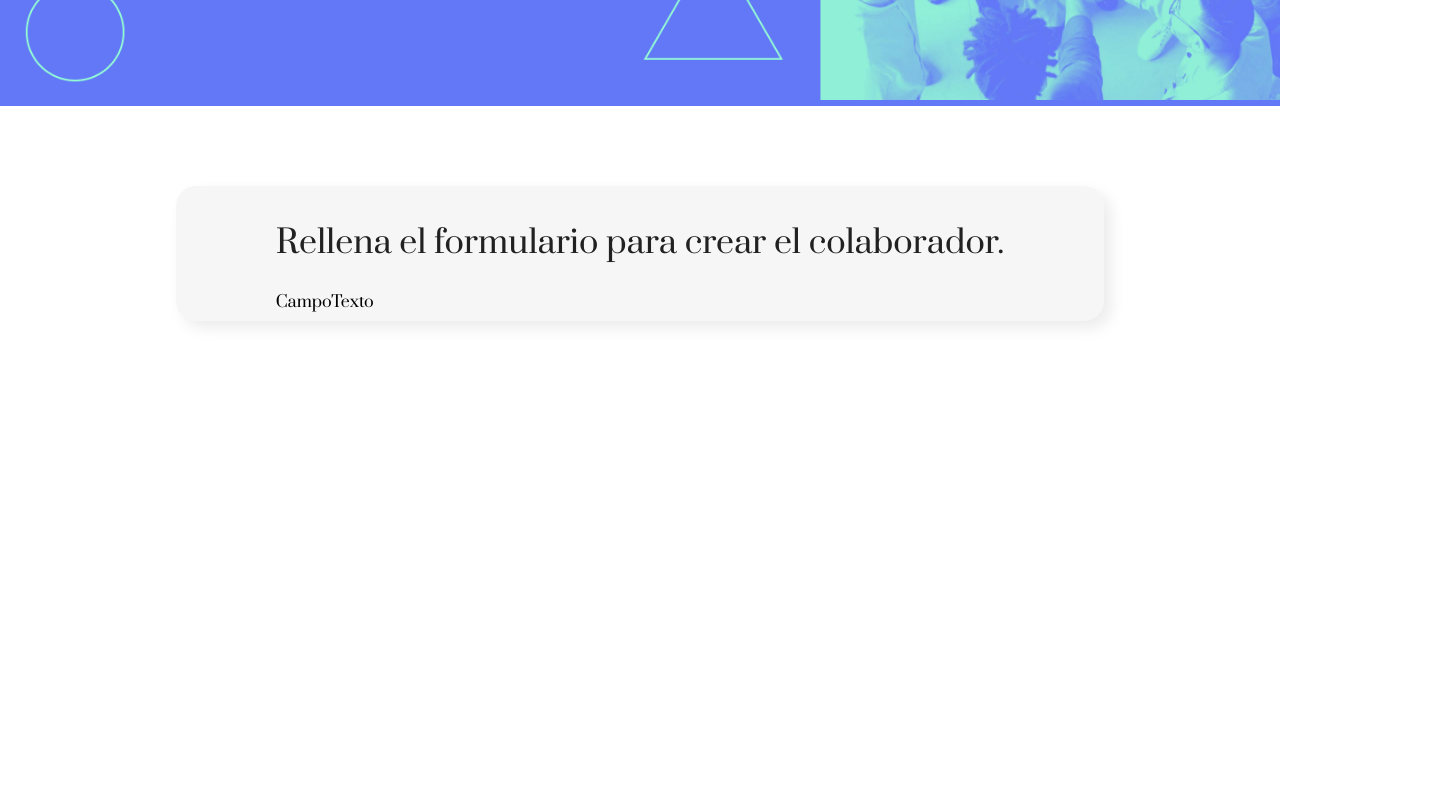
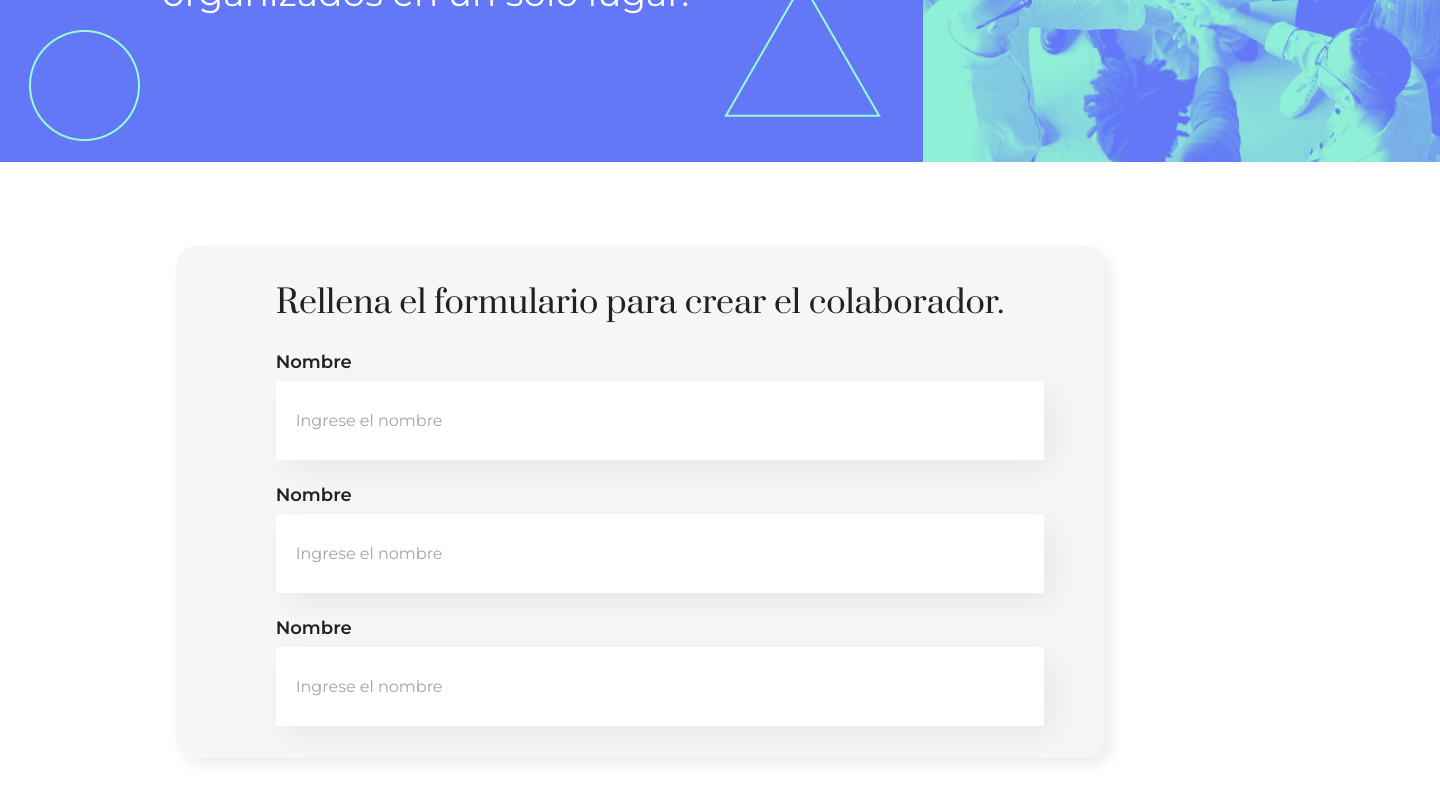
Before and after one commit to jfmadridc/MiOrganizacion, a React (Create React App) app: page / in a window 1280 px wide. Shown: the part 394-1194 px from the top of the page, 1440 px wide, since content can reach past the window. Before the commit the page ends 800 px from the top, so only its background shows below. Built offline with nearby package versions, Linux system fonts and the light colour scheme.

Commit message:
Termine de darle estilos a CampoTexto

```diff
--- a/public/index.html
+++ b/public/index.html
@@ -24,8 +24,8 @@
     -->
   <title>JFM Org</title>
   <link rel="preconnect" href="https://fonts.googleapis.com">
-  <link rel="preconnect" href="https://fonts.gstatic.com" crossorigin>
-  <link href="https://fonts.googleapis.com/css2?family=Montserrat&family=Prata&display=swap" rel="stylesheet">
+<link rel="preconnect" href="https://fonts.gstatic.com" crossorigin>
+<link href="https://fonts.googleapis.com/css2?family=Montserrat:wght@400;600&family=Prata&display=swap" rel="stylesheet">
 </head>
 
 <body>
--- a/src/App.js
+++ b/src/App.js
@@ -1,6 +1,6 @@
 import "./App.css";
-import Header from "./componentes/Header/Header";
-import Formulario from "./componentes/Formulario/Formulario";
+import Header from "./componentes/Header/Header.js";
+import Formulario from "./componentes/Formulario/Formulario.js";
 
 
 function App() {
--- a/src/componentes/CampoTexto/CampoTexto.css
+++ b/src/componentes/CampoTexto/CampoTexto.css
@@ -0,0 +1,27 @@
+.campo-texto {
+	margin: 24px 0;
+	font-family: "Montserrat", sans-serif;
+}
+
+.campo-texto label {
+	font-size: 18px;
+	color: #212121;
+	font-weight: 600;
+	display: block;
+	margin-bottom: 8px;
+}
+
+.campo-texto input {
+	font-family: "Montserrat", sans-serif;
+	font-size: 16px;
+	width: 100%;
+	background-color: #ffffff;
+	box-shadow: 10px 10px 30px 0px rgba(0, 0, 0, 0.06);
+	border: none;
+	padding: 30px 20px;
+	outline-color: #6278f7;
+}
+
+.campo-texto input::placeholder {
+	color: #a4a4a4;
+}
--- a/src/componentes/CampoTexto/CampoTexto.js
+++ b/src/componentes/CampoTexto/CampoTexto.js
@@ -1,5 +1,10 @@
+import "./CampoTexto.css"
+
 const CampoTexto = () => {
-	return <div>CampoTexto</div>
+	return <div className="campo-texto">
+		<label>Nombre</label>
+		<input placeholder="Ingrese el nombre" />
+	</div>
 }
 
 export default CampoTexto
--- a/src/componentes/Formulario/Formulario.css
+++ b/src/componentes/Formulario/Formulario.css
@@ -16,4 +16,5 @@
 	font-size: 32px;
 	font-weight: 400;
 	color: #212121;
+	font-family: "Prata", serif;
 }
--- a/src/componentes/Formulario/Formulario.js
+++ b/src/componentes/Formulario/Formulario.js
@@ -1,5 +1,5 @@
 import "./Formulario.css";
-import CampoTexto from "../CampoTexto/CampoTexto";
+import CampoTexto from "../CampoTexto/CampoTexto.js";
 
 const Formulario = () => {
 	return (
@@ -7,6 +7,9 @@
 			<form>
 				<h2>Rellena el formulario para crear el colaborador.</h2>
 				<CampoTexto />
+				<CampoTexto />
+				<CampoTexto />
+
 			</form>
 		</section>
 	);
--- a/src/componentes/Header/Header.js
+++ b/src/componentes/Header/Header.js
@@ -2,7 +2,7 @@
 
 function Header() {
 	return (
-		<header className="header">
+		<header className="">
 			<img src="/img/header.png" alt="org-header-image" />
 		</header>
 	);
--- a/src/index.css
+++ b/src/index.css
@@ -1,5 +1,4 @@
 body {
 	margin: 0;
-	font-family: "Prata", serif;
-	/*font-family: 'Montserrat', sans-serif;*/
+	font-family: 'Montserrat', sans-serif;
 }
```
